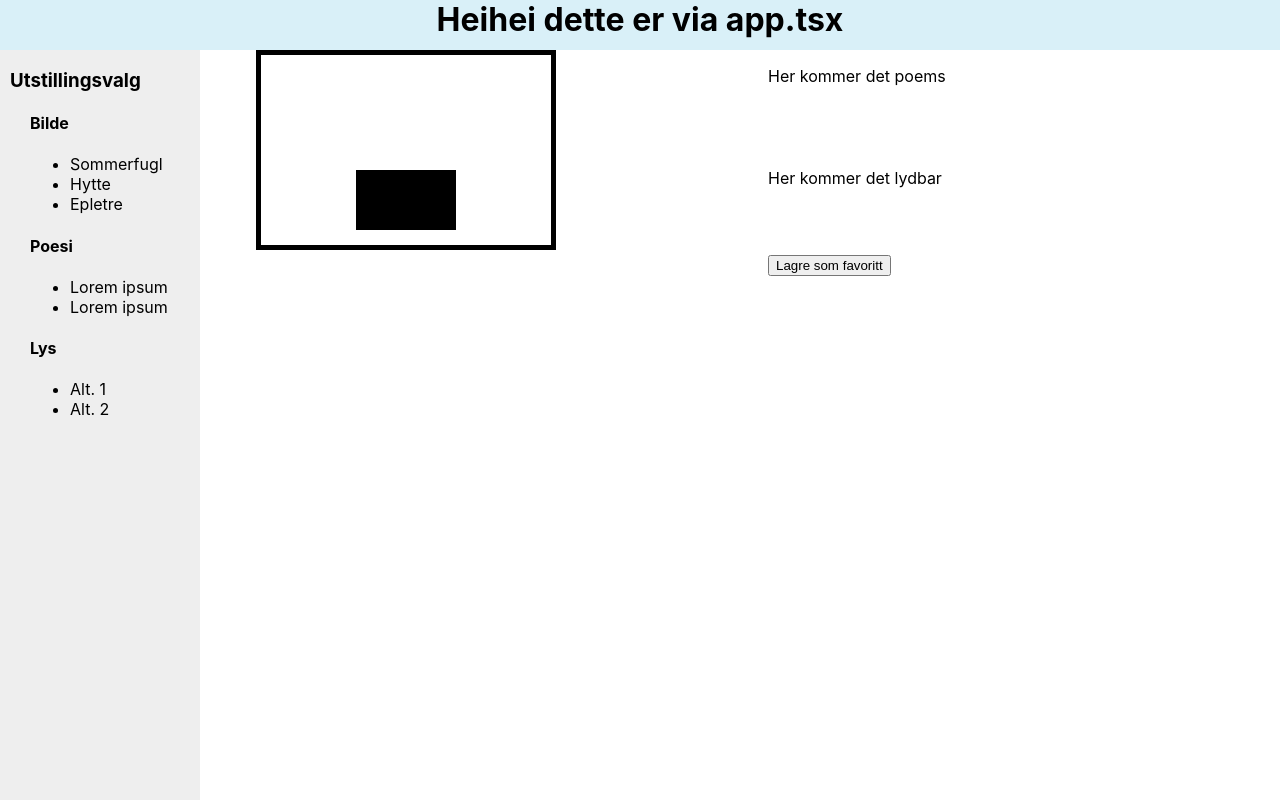
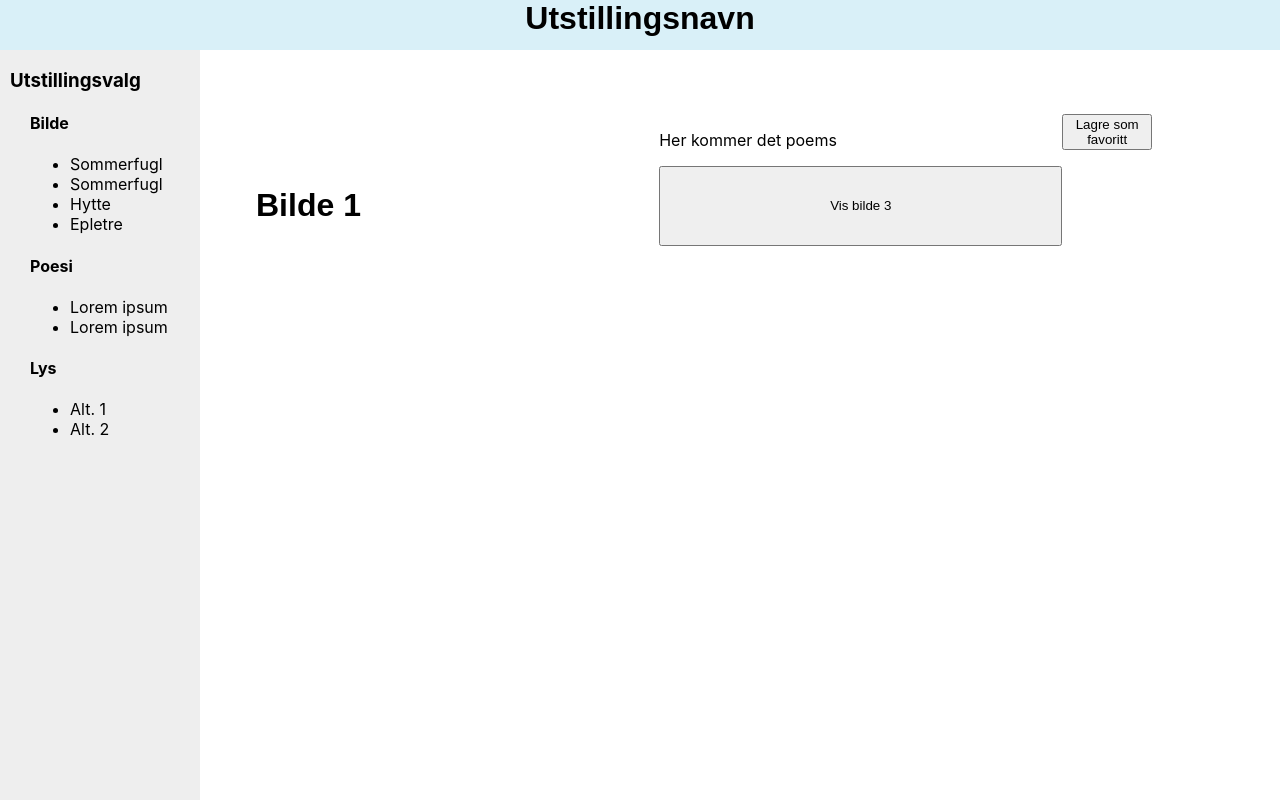
Before and after one commit to SimenSverdrup/Webutvikling-prosjekt2, a React (Create React App) app: page / in a window 1280 px wide. Built offline with nearby package versions, Linux system fonts and the light colour scheme.

Commit message:
fikset paa layout og begynt med knapper

```diff
--- a/src/App.css
+++ b/src/App.css
@@ -43,11 +43,11 @@ html, body {
   margin: 0%;
 }
 
-#grid_sidebar > h3 {
+#sidebar > h3 {
   margin-left: 5%;
 }
 
-#grid_sidebar > ul, h4 {
+#sidebar > ul, h4 {
   margin-left: 15%;
 }
 
@@ -63,8 +63,53 @@ html, body {
   margin-top: 5px;
 }
 
+h1 {
+  font-family: arial, verdana;
+}
+
+#sidebar {
+  height: 100%;
+  width: 200px;
+  background-color: #EEEEEE;
+  position: fixed;
+  margin: 0 auto 0 0;
+}
+
 /* Grid */
+
 #grid_container {
+  display: grid;
+  grid-template-columns: 45% 45% 10%;
+  width: 70%;
+  margin: 5% 0 0% 20%;
+}
+
+#grid_svg {
+  grid-column-start: 1;
+  grid-column-end: 2;
+  grid-row-start: 1;
+  grid-row-end: 3;
+}
+
+#grid_poem {
+  grid-column-start: 2;
+  grid-column-end: 3;
+}
+
+#grid_sound {
+  grid-column-start: 2;
+  grid-column-end: 3;
+}
+
+#grid_faviourite {
+  grid-row-start: 1;
+  grid-row-end: 2;
+  grid-column-start: 3;
+  grid-column-end: 4;
+  margin-top: 0;
+}
+
+/*#grid_container {
   display: grid;
   grid-template-columns: 20% 40% 30% 10%;
   width: 100%;
@@ -101,4 +146,4 @@ html, body {
   width: 200px;
   background-color: #EEEEEE;
   position: fixed;
-}
+}*/
--- a/src/App.tsx
+++ b/src/App.tsx
@@ -4,11 +4,14 @@ import Title from './components/Title';
 import GridContainer from './components/GridContainer';
 import './App.css';
 import Poetry from './Poetry'
+import Sidebar from './components/Sidebar';
 
 function App() {
   return (
     <div className="App">
-      <Title>Heihei dette er via app.tsx</Title>
+      {/* <Title>Heihei dette er via app.tsx</Title> */}
+      <Title>Utstillingsnavn</Title>
+      <Sidebar />
       <GridContainer />
     </div>
   );
--- /dev/null
+++ b/src/components/Gallery.tsx
@@ -0,0 +1,21 @@
+import React from 'react';
+
+interface GalleryProps {
+    img: number;
+}
+
+export default function Gallery(props: GalleryProps) {
+    let image = 'test';
+    if (props.img === 1){
+        image = 'Bilde 1';
+
+    } else if (props.img === 2){
+        image = 'Bilde 2';
+    } else if (props.img === 3) {
+        image = 'Bilde 3';
+    }
+
+    return (
+    <h1>{image}</h1>
+    )
+}
--- a/src/components/GridContainer.tsx
+++ b/src/components/GridContainer.tsx
@@ -1,20 +1,35 @@
-import React from 'react';
+import React, { useState } from 'react';
 import GridSvg from './GridSvg';
 import GridPoem from './GridPoem';
 import GridSound from './GridSound';
+import Gallery from './Gallery';
 import GridFaviourite from './GridFaviourite';
-import GridSidebar from './GridSidebar';
 
 export default function GridContainer() {
+
+    //sier at imgChoice er med i staten, og setImgChoice er det som endrer staten.
+    //staten blir satt til 1 som default verdi
+    const [imgChoice, setImgChoice] = useState<number>(1);
+
+    /*liste med filnavn = [..,..,..]*/
+    let filnavnsvariabel = 0;
+
     return (
 
     <div id="grid_container">
 
-        <GridSvg />
+        {/*<GridSvg />*/}
         <GridPoem />
-        <GridSound />
+        <Gallery img={imgChoice} />
+        <button onClick={() => setImgChoice(3)}>Vis bilde 3</button>
         <GridFaviourite />
-        <GridSidebar />
 
     </div>)
 }
+
+/* context */
+
+// <GridSound /*audio={liste[fil]}*/ />
+
+// Gjør dette inni context
+// <button onClick={() => setImgChoice(3)}>Vis bilde 3</button>
--- a/src/components/GridSound.tsx
+++ b/src/components/GridSound.tsx
@@ -1,9 +1,14 @@
 import React from 'react';
 
-export default function GridSound() {
+interface Props {
+    audio: string;
+}
+
+export default function GridSound(props:Props) {
     return (
         <div id="grid_sound">
-            <p>Her kommer det lydbar</p>
+            <audio controls src={props.audio}>
+            Your browser does not support the <code>audio</code> element. </audio>
         </div>
     )
 }
--- /dev/null
+++ b/src/components/ListElement.tsx
@@ -0,0 +1,11 @@
+import React from 'react';
+
+interface Props {
+    text: string;
+}
+
+export default function ListElement(props:Props) {
+    return (
+        <li>{props.text}</li>
+    )
+}
--- a/src/components/GridSidebar.tsx
+++ b/src/components/Sidebar.tsx
@@ -1,6 +1,7 @@
 import React from 'react';
+import ListElement from './ListElement';
 
-export default function GridSidebar() {
+export default function Sidebar() {
     // han sa jeg skulle ha fuksjon inni funksjon (altså at det som er kommentert her
     // er inni en ny funksjon som endrer ting, altså js.delen)
 
@@ -12,10 +13,11 @@ export default function GridSidebar() {
     //ting som vises
 
     return (
-        <div id="grid_sidebar">
+        <div id="sidebar">
             <h3>Utstillingsvalg</h3>
             <h4>Bilde</h4>
             <ul>
+                <ListElement text={'Sommerfugl'} />
                 <li>Sommerfugl</li>
                 <li>Hytte</li>
                 <li>Epletre</li>
@@ -30,6 +32,7 @@ export default function GridSidebar() {
                 <li>Alt. 1</li>
                 <li>Alt. 2</li>
             </ul>
+
         </div>
     )
 }
```
